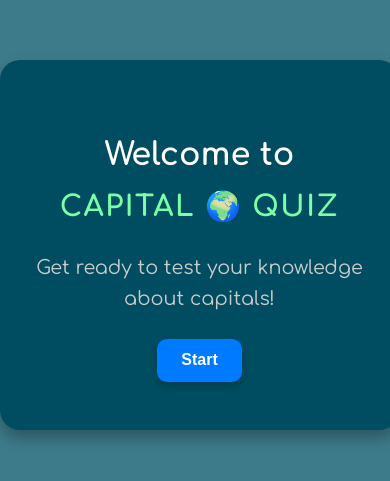
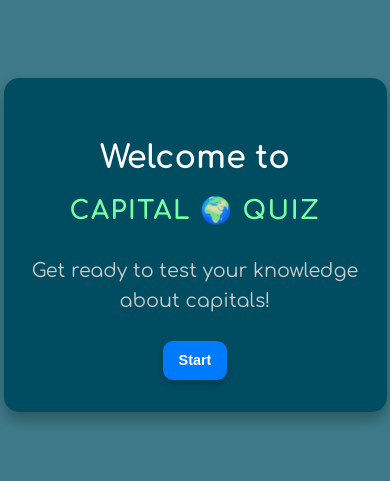
Before and after one commit to NikosMple/Capital-Quiz-Game, a React (Create React App) app in the folder frontend/: page / in a window 390 px wide. Shown: the part 177-658 px from the top of the page. Built offline with nearby package versions, Linux system fonts and the light colour scheme; a web font is replaced by a local one.

Commit message:
Frontend upgrade

```diff
--- a/frontend/src/components/Quiz.jsx
+++ b/frontend/src/components/Quiz.jsx
@@ -19,16 +19,21 @@ const Quiz = ({ continent: continentProp }) => {
 
   useEffect(() => {
     const fetchQuestions = async () => {
+      const apiUrl = process.env.REACT_APP_API_URL || "http://localhost:3000";
+      const fetchUrl = `${apiUrl}/api/quiz?continent=${continent}`;
+
+      console.log("🔍 Fetching from:", fetchUrl);
+
       try {
-        const response = await fetch(
-          `${process.env.REACT_APP_API_URL}/api/quiz?continent=${continent}`
-        );
+        const response = await fetch(fetchUrl);
         if (!response.ok) {
           throw new Error("Failed to fetch questions");
         }
         const data = await response.json();
+        console.log("✅ Received Questions:", data);
         setQuestions(data);
       } catch (err) {
+        console.error("❌ Error fetching questions:", err);
         setError(err.message);
       } finally {
         setLoading(false);
@@ -63,7 +68,6 @@ const Quiz = ({ continent: continentProp }) => {
     }, 3000);
   };
 
-  // Color the name of country
   const highlightCountry = (question) => {
     const countryRegex = /of\s+(the\s+)?([^.,;]+)/;
     const match = question.match(countryRegex);
--- a/frontend/src/styles/App.css
+++ b/frontend/src/styles/App.css
@@ -297,32 +297,98 @@ body {
   box-shadow: 0 4px 8px rgba(0, 0, 0, 0.3);
 }
 
+
 /* Responsive Design */
 @media (max-width: 768px) {
   .welcome-screen,
   .choose-continent,
   .question-card,
   .score {
-    padding: 3rem 1.5rem;
+    padding: 2.5rem 1.2rem;
   }
 
   .title,
   .score h1 {
-    font-size: 1.8rem;
+    font-size: 2rem;
   }
 
   .score h2 {
-    font-size: 2.5rem;
+    font-size: 2.2rem;
   }
 
   .start-button,
   .retry-button,
   .choose-button {
     font-size: 1rem;
-    padding: 0.8rem 1.5rem;
+    padding: 0.8rem 1.2rem;
   }
 
   .timer {
+    font-size: 1rem;
+  }
+
+  .options {
+    gap: 1rem;
+  }
+
+  .options button {
     font-size: 1.2rem;
+    padding: 0.8rem 1rem;
   }
 }
+
+/* 🔥 Extra Responsive */
+@media (max-width: 480px) {
+  .welcome-screen,
+  .choose-continent,
+  .question-card,
+  .score {
+    width: 95%;
+    padding: 2rem 1rem;
+    border-radius: 15px;
+  }
+
+  .title,
+  .score h1 {
+    font-size: 1.6rem;
+  }
+
+  .score h2 {
+    font-size: 2rem;
+  }
+
+  .start-button,
+  .retry-button,
+  .choose-button {
+    font-size: 0.9rem;
+    padding: 0.7rem 1rem;
+  }
+
+  .timer {
+    font-size: 1rem;
+    padding: 8px 12px;
+  }
+
+  .options {
+    display: flex;
+    flex-direction: column;
+    gap: 0.8rem;
+  }
+
+  .options button {
+    font-size: 1rem;
+    padding: 0.7rem;
+  }
+
+  /* Προσαρμογή των κουμπιών ηπείρων */
+  .continent-links {
+    display: grid;
+    grid-template-columns: repeat(auto-fit, minmax(100px, 1fr));
+    gap: 1rem;
+  }
+
+  .continent-button {
+    font-size: 1rem;
+    padding: 0.8rem;
+  }
+}
```
